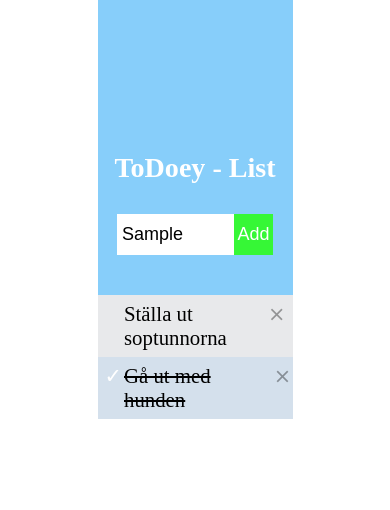
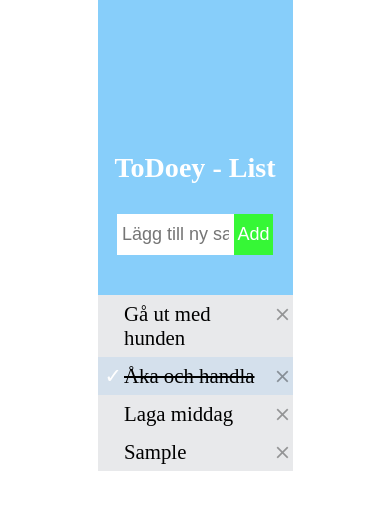
Before and after one commit to KonnyM/ToDoey, a plain HTML site: page index.html in a window 390 px wide. Both pictures are taken after typing "Sample" into the empty fields and a click on the input "Add". Drawn offline with nearby package versions, Linux system fonts and the light colour scheme.

Commit message:
first draft
possibly the last

```diff
--- a/index.html
+++ b/index.html
@@ -8,7 +8,7 @@
     <script src="https://ajax.googleapis.com/ajax/libs/jquery/3.5.1/jquery.min.js"></script>
     <title>ToDoey</title>
 </head>
-<body>
+<body onload="displayList()">
     <section class="container">
     <h3>ToDoey - List</h3>
     <form>
@@ -16,13 +16,6 @@
     </form>
     </section>
 
-    <section class="list">
-        <p class="test1">
-            <span class="check" style="color: white;">&check;</span> <span class="text">Ställa ut soptunnorna</span> <span class="cross" style="color: rgba(0, 0, 0, 0.363);">&Cross;</span>
-        </p>
-        <p class="test2">
-            <span class="check" style="color: white;">&check;</span> <span class="text">Gå ut med hunden</span> <span class="cross" style="color: rgba(0, 0, 0, 0.363);">&Cross;</span>
-        </p>
-    </section>
+    <section class="list"></section>
 </body>
 </html>
--- a/script.js
+++ b/script.js
@@ -1,22 +1,46 @@
-$(".cross").click(function() {
-    // alert("The cross button is working.")
+let toDoList = [{description: "Gå ut med hunden", finished: false}, {description: "Åka och handla", finished: true}, {description: "Laga middag", finished: false}];
+let historyOfActivities = [];
+
+function displayList() {
+    for (let todo of toDoList) {
+            $(".list").append(`<p ${todo.finished ? "class=modify" : ""}> <span class="check" style="color: white">&check;</span> <span class="text" title="toggle check status">${todo.description}</span> <span class="cross" style="color: rgba(0, 0, 0, 0.363)">&Cross;</span>
+            </p>`);
+    }
+}
+
+
+$(".add").click(function() {
     event.preventDefault();
-    $(this).parent().remove();
 
-    // *******
-    // If one only wants to hide the items:
-    // $(this).parent().hide();
-    // instead of the line above.
+    if (($(".inputText").val().trim() != "")) {
+        toDoList.push({
+            description: $(".inputText").val().replaceAll(" ", "&nbsp;"),
+            finished: false
+        });
+        historyOfActivities.push({
+            description: $(".inputText").val().replaceAll(" ", "&nbsp;"),
+            finished: false
+        });
+        $(".inputText").val("");
+        clearDisplayList();
+        displayList();
+    }
 
 });
 
-$(".text").click(function() {
+$(".list").on("click", ".cross", function() {
     event.preventDefault();
-    $(this).css("text-decoration","line-through");
-    $(this).siblings(".check").css("visibility", "visible");
-    $(this).parent().css("background-color", "rgba(184, 204, 224, 0.603)")
+    toDoList.splice($(this).parent().index(), 1);
+    clearDisplayList();
+    displayList();
 });
 
-$(".add").click(function() {
+$(".list").on("click", ".text", function() {
     event.preventDefault();
+    $(this).parent().attr("class", "modify");
+    toDoList[$(this).parent().index()].finished = true;
 });
+
+function clearDisplayList() {
+    $("p").remove();
+}
--- a/style.css
+++ b/style.css
@@ -29,21 +29,20 @@ p {
     padding: 7px;
 }
 
-.test1 .check {
+p .check {
     width: 5vw;
     display: inline-block;
     text-align: center;
     visibility: hidden;
 }
 
-.test2 .check, .test2 .cross {
-    visibility: visible;
+.check, .cross {
     width: 5vw;
     display: inline-block;
     text-align: center;
 }
 
-.test2 {
+.modify {
     background-color: rgba(184, 204, 224, 0.603);
 }
 
@@ -51,8 +50,11 @@ p {
     padding-right: 2vw;
 }
 
-.test2 .text {
+.modify .text {
     text-decoration: line-through;
+}
+.modify .check {
+    visibility: visible;
 }
 
 .cross {
```
